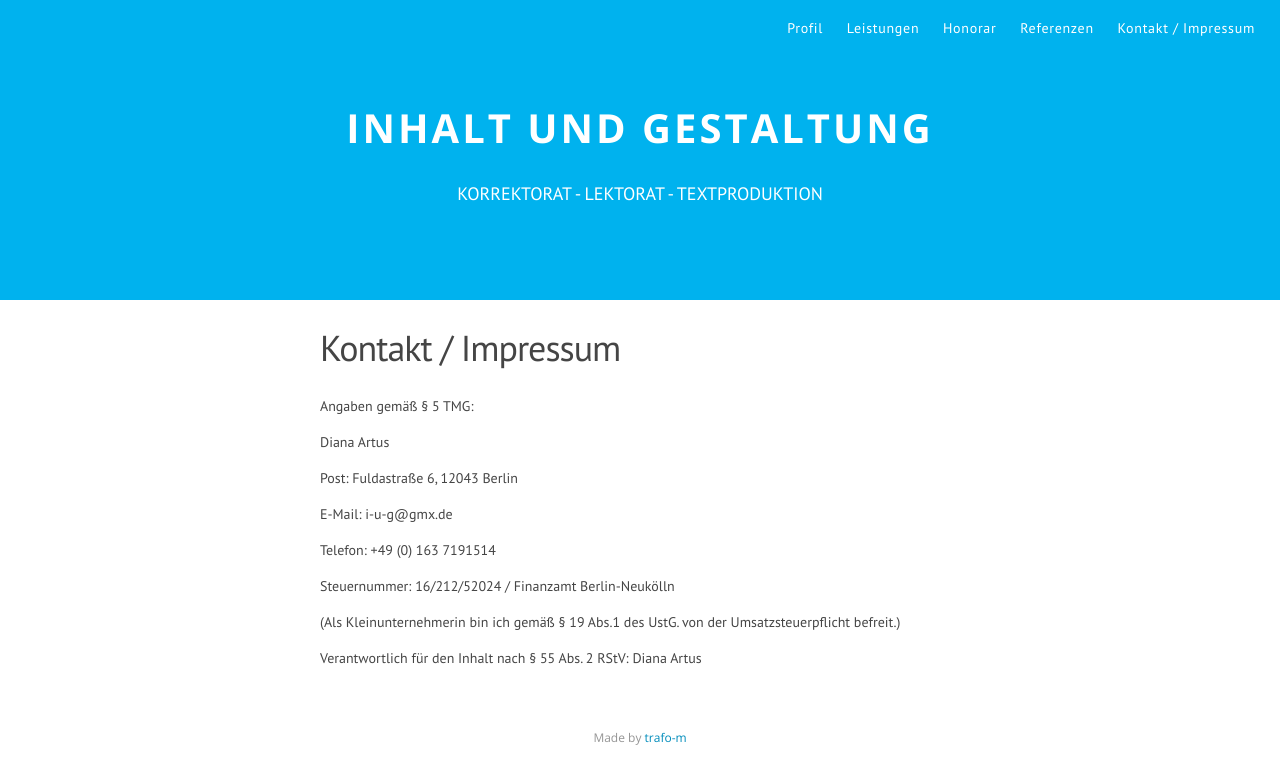
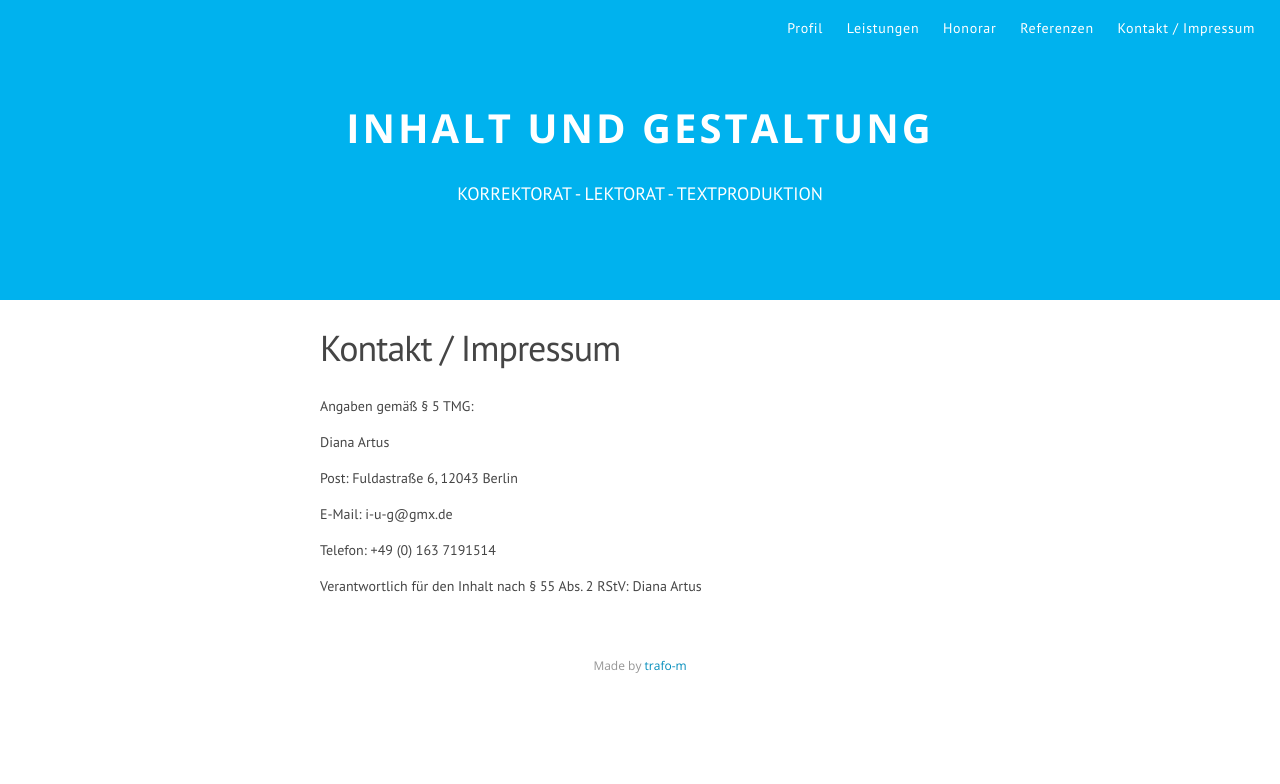
Before and after one commit to i-u-g/iug, a Jekyll site: the page built from kontakt.md, in a window 1280 px wide. Shown: the top 784 px of the page. Built offline with Jekyll 4.4.1, drawn with Linux system fonts in a browser that asks for light colours; nearby versions of some CDN libraries; Markdown is read by kramdown in place of the engine named in the settings.

Commit message:
Update kontakt.md

```diff
--- a/kontakt.md
+++ b/kontakt.md
@@ -14,8 +14,4 @@ E-Mail: i-u-g@gmx.de
 
 Telefon: +49 (0) 163 7191514
 
-Steuernummer: 16/212/52024 / Finanzamt Berlin-Neukölln
-
-(Als Kleinunternehmerin bin ich gemäß § 19 Abs.1 des UstG. von der Umsatzsteuerpflicht befreit.)
-
 Verantwortlich für den Inhalt nach § 55 Abs. 2 RStV: Diana Artus
```
